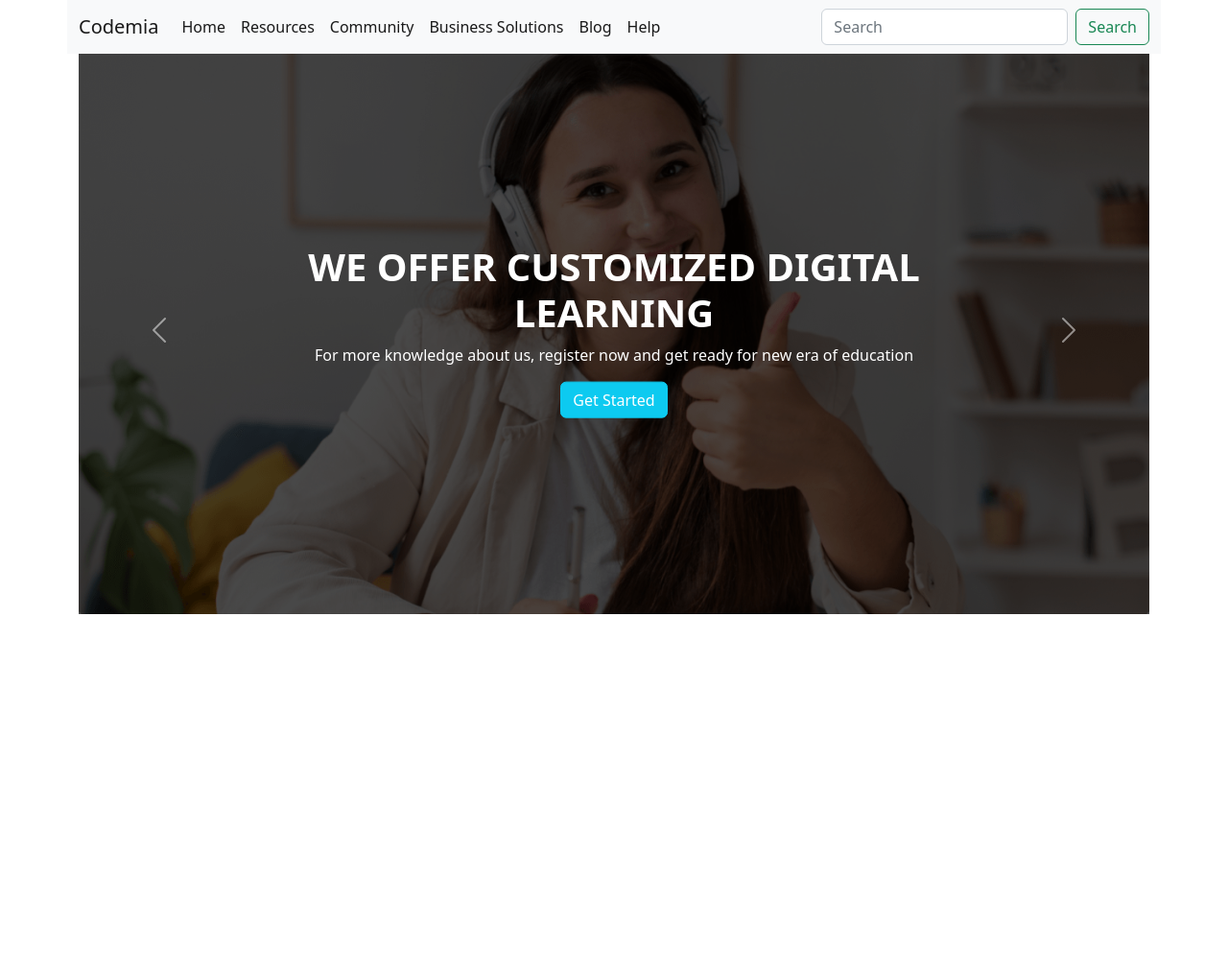
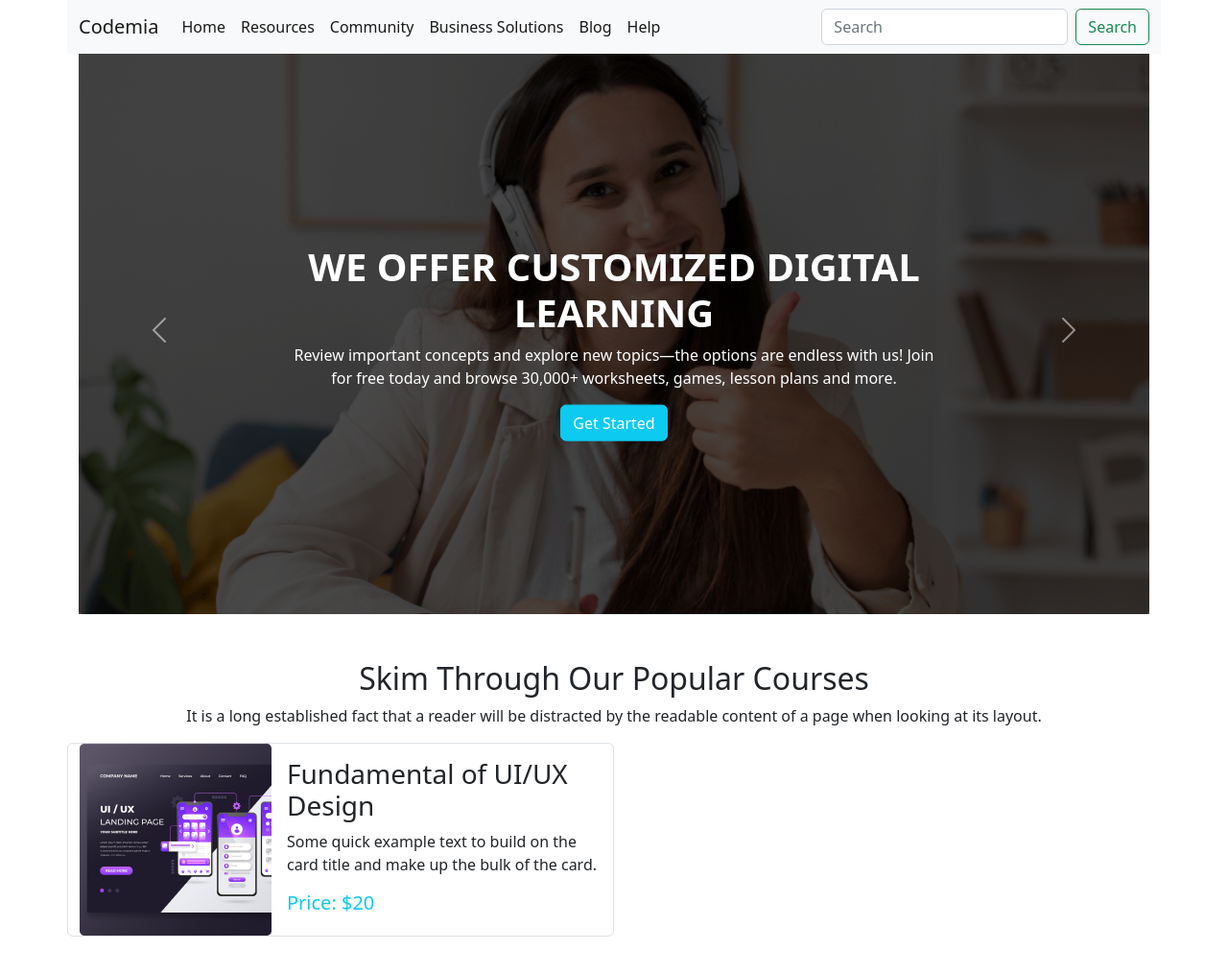
Before and after one commit to alva59/edtech-website-bootstrap, a plain HTML site: page index.html in a window 1280 px wide. Shown: the whole page at 96% size. Before the commit the page ends 800 px from the top, so only its background shows below. Drawn offline with nearby package versions, Linux system fonts and the light colour scheme.

Commit message:
single course added

```diff
--- a/index.html
+++ b/index.html
@@ -55,7 +55,7 @@
                     <img class="img-fluid" src="images/cover/cover-1.png" class="d-block w-100" alt="Image">
                     <div class="carousel-caption d-none d-md-block">
                       <h1 class="fs-1 text-uppercase fw-bolder">We offer customized digital learning</h1>
-                      <p>For more knowledge about us, register now and get ready for new era of education</p>
+                      <p class="px-5">Review important concepts and explore new topics—the options are endless with us! Join for free today and browse 30,000+ worksheets, games, lesson plans and more.</p>
                       <button class="btn btn-info text-white">Get Started</button>
                     </div>
                   </div>
@@ -63,7 +63,7 @@
                     <img class="img-fluid" src="images/cover-2.jpg" class="d-block w-100" alt="Image">
                     <div class="carousel-caption d-none d-md-block">
                       <h1 class="fs-1 text-uppercase fw-bolder">For your business solution we are ready to help</h1>
-                      <p>Some representative placeholder content for the second slide.</p>
+                      <p class="px-5">Business Solutions is a premier information systems consulting company... with a difference. We bring our talent to your project when and where you need it most.</p>
                       <button class="btn btn-info text-white">Get Started</button>
                     </div>
                   </div>
@@ -71,7 +71,7 @@
                     <img class="img-fluid" src="images/cover/cover-3.jpg" class="d-block w-100" alt="Image">
                     <div class="carousel-caption d-none d-md-block">
                       <h1 class="fs-1 text-uppercase fw-bolder">For your coding experience never hesitate to contact us</h1>
-                      <p>Some representative placeholder content for the third slide.</p>
+                      <p class="px-5">Some representative placeholder content for the third slide.</p>
                       <button class="btn btn-info text-white">Get Started</button>
                     </div>
                   </div>
@@ -88,6 +88,31 @@
           </section>
     </header>
 
+    <main class="container">
+        <div class="resource-section my-5">
+            <h2 class="text-capitalize text-center">Skim through our popular courses</h2>
+            <p class="text-center">It is a long established fact that a reader will be distracted by the readable content of a page when looking at its layout.</p>
+            <div class="course-section my-3">
+                <div class="row">
+                    <div class="col-lg-6 col-md-12 col-sm-12 col-12">
+                        <div class="row">
+                            <div class="single-course border rounded d-flex flex-sm-column flex-md-row flex-column flex-lg-row align-items-center">
+                                <img class="img-fluid" src="images/course/course-1.png" alt="">
+                                <div class="course-details ms-3">
+                                    <h3>Fundamental of UI/UX Design</h3>
+                                    <p>Some quick example text to build on the card title and make up the bulk of the card.</p>
+                                    <h5 class="text-info">Price: $20</h5>
+                                </div>
+                            </div>
+                        </div>
+
+                    </div>
+                </div>
+
+            </div>
+        </div>
+    </main>
+
 
     <script src="https://cdn.jsdelivr.net/npm/bootstrap@5.2.0/dist/js/bootstrap.bundle.min.js" integrity="sha384-A3rJD856KowSb7dwlZdYEkO39Gagi7vIsF0jrRAoQmDKKtQBHUuLZ9AsSv4jD4Xa" crossorigin="anonymous"></script>
   </body>
```
